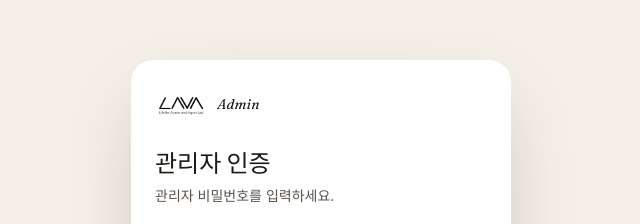
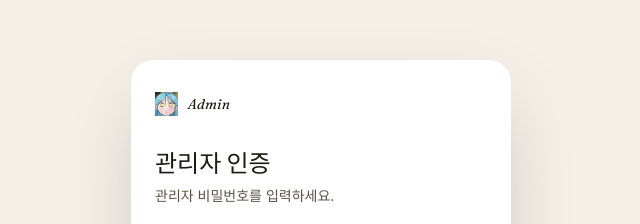
Before and after one commit to Nights-SDH/Teacher-s-Day, a website: page public/admin.html in a window 1280 px wide. Shown: the part 171-395 px from the top of the page, 319-959 px from the left. Drawn offline with Linux system fonts and the light colour scheme; a web font is replaced by a local one.

Commit message:
logo 변경

```diff
--- a/public/admin.html
+++ b/public/admin.html
@@ -18,7 +18,7 @@
   <section class="login" id="loginScreen">
     <div class="login__panel">
       <div class="login__brand">
-        <img src="/logo.png" alt="LAVA Lab" />
+        <img src="/logo.jpg" alt="LAVA Lab" />
         <span><em>Admin</em></span>
       </div>
       <h1>관리자 인증</h1>
@@ -33,7 +33,7 @@
   <main class="admin" id="adminScreen" hidden>
     <header class="admin__head">
       <div class="admin__brand">
-        <img src="/logo.png" alt="LAVA Lab" />
+        <img src="/logo.jpg" alt="LAVA Lab" />
         <span><em>Admin</em> · 게시물 관리</span>
       </div>
       <div class="admin__count" id="adminCount"></div>
```
Also changed, not shown: public/index.html (+1 -1 lines), public/upload.html (+1 -1 lines), public/logo.jpg (added), public/logo.png (deleted).
